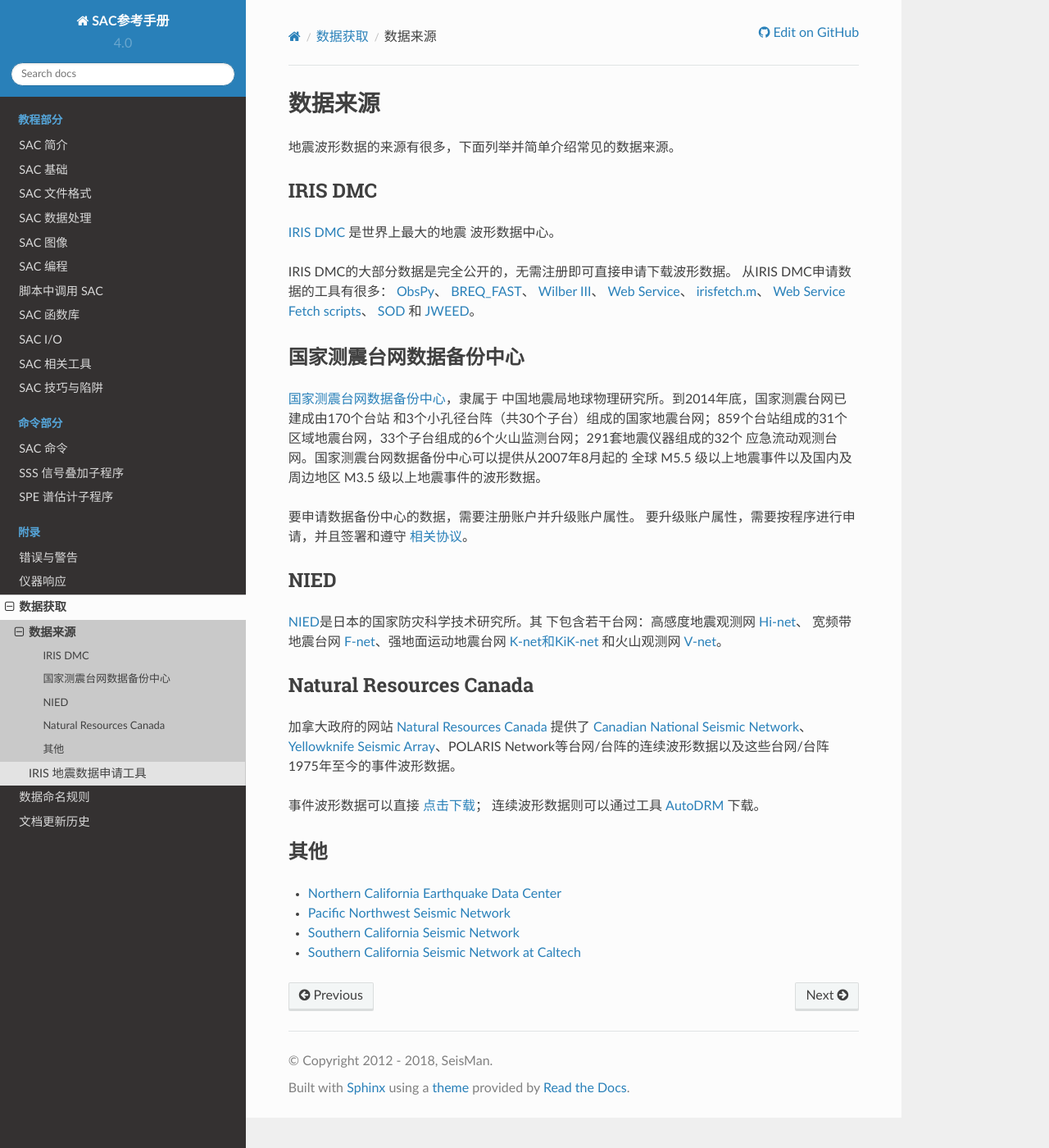
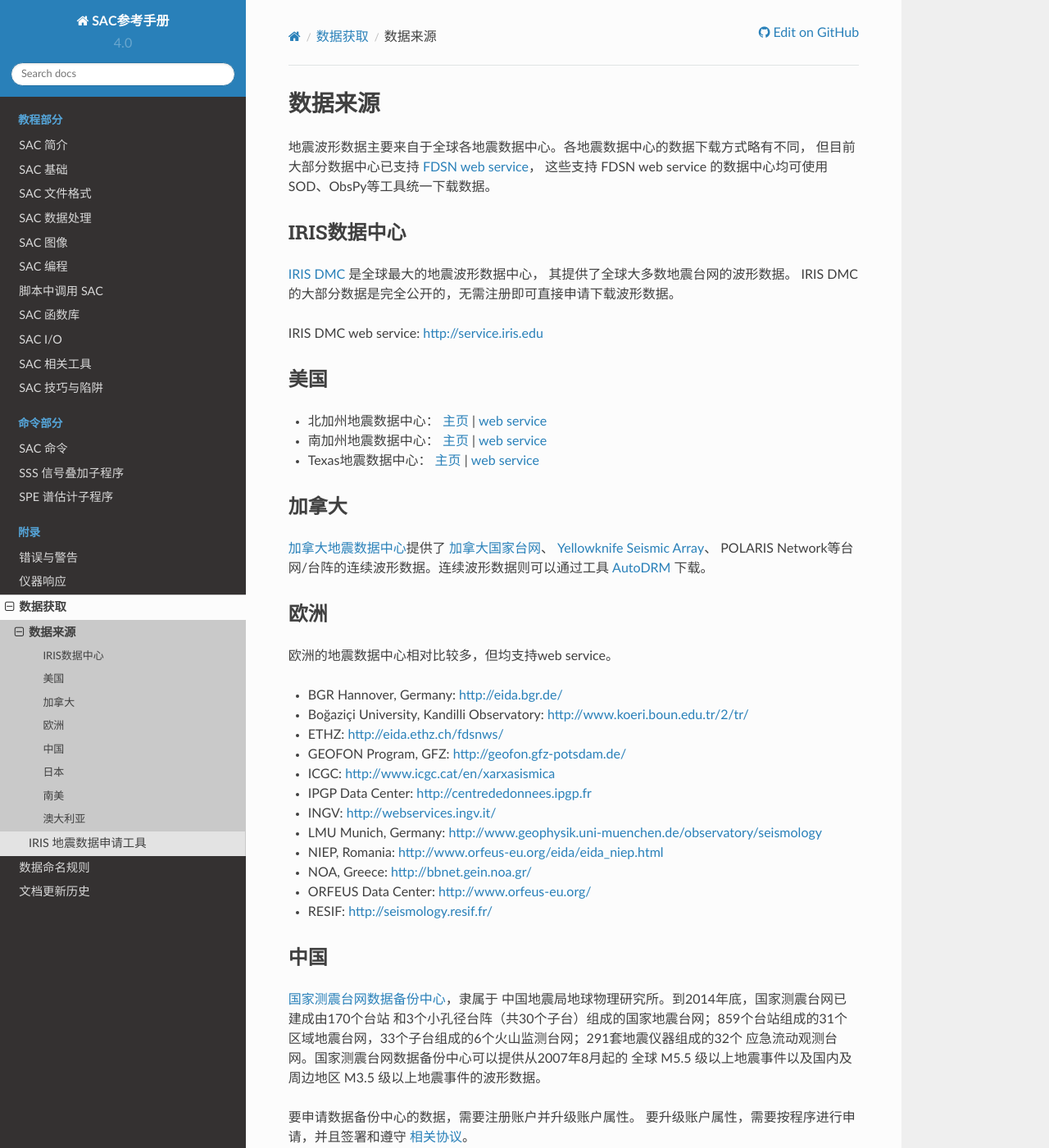
Before and after one commit to seisman/SAC_Docs_zh, a Sphinx documentation site: the page built from source/appendix/data-fetch/data-center.rst, in a window 1280 px wide and 1400 px high. Shown: the whole window at 82% size. Built offline with Sphinx 7.4.7 and the Read the Docs theme 2.0.0, drawn with Linux system fonts in a browser that asks for light colours; some of the changed text lies outside the part shown.

Commit message:
Update data center

```diff
--- a/source/appendix/data-fetch/data-center.rst
+++ b/source/appendix/data-fetch/data-center.rst
@@ -1,26 +1,61 @@
 数据来源
 ========
 
-地震波形数据的来源有很多，下面列举并简单介绍常见的数据来源。
+地震波形数据主要来自于全球各地震数据中心。各地震数据中心的数据下载方式略有不同，
+但目前大部分数据中心已支持 `FDSN web service <https://www.fdsn.org/webservices/>`__\ ，
+这些支持 FDSN web service 的数据中心均可使用 SOD、ObsPy等工具统一下载数据。
 
-IRIS DMC
---------
+IRIS数据中心
+------------
 
-`IRIS DMC <http://ds.iris.edu/ds/nodes/dmc/>`_ 是世界上最大的地震
-波形数据中心。
+`IRIS DMC <http://ds.iris.edu/ds/nodes/dmc/>`_ 是全球最大的地震波形数据中心，
+其提供了全球大多数地震台网的波形数据。
+IRIS DMC的大部分数据是完全公开的，无需注册即可直接申请下载波形数据。
 
-IRIS DMC的大部分数据是完全公开的，无需注册即可直接申请下载波形数据。
-从IRIS DMC申请数据的工具有很多： `ObsPy <http://docs.obspy.org/>`_\ 、
-`BREQ_FAST <https://ds.iris.edu/ds/nodes/dmc/manuals/breq_fast/>`_\ 、
-`Wilber III <http://ds.iris.edu/wilber3/find_event>`_\ 、
-`Web Service <http://service.iris.edu/>`_\ 、
-`irisfetch.m <http://ds.iris.edu/ds/nodes/dmc/software/downloads/irisfetch.m/>`_\ 、
-`Web Service Fetch scripts <https://seiscode.iris.washington.edu/projects/ws-fetch-scripts>`_\ 、
-`SOD <http://www.seis.sc.edu/sod/>`_ 和
-`JWEED <https://ds.iris.edu/ds/nodes/dmc/software/downloads/jweed/>`_\ 。
+IRIS DMC web service: http://service.iris.edu
 
-国家测震台网数据备份中心
-------------------------
+美国
+----
+
+- 北加州地震数据中心：
+  `主页 <http://www.ncedc.org/>`__ |
+  `web service <http://service.ncedc.org>`__
+- 南加州地震数据中心：
+  `主页 <http://www.scsn.org/>`__ |
+  `web service <http://scedc.caltech.edu/>`__
+- Texas地震数据中心：
+  `主页 <http://www.beg.utexas.edu/texnet>`__ |
+  `web service <http://rtserve.beg.utexas.edu/>`__
+
+加拿大
+------
+
+`加拿大地震数据中心 <http://www.earthquakescanada.nrcan.gc.ca/index-en.php>`_\
+提供了 `加拿大国家台网 <http://www.earthquakescanada.nrcan.gc.ca/stndon/CNSN-RNSC/index-en.php>`_\ 、
+\ `Yellowknife Seismic Array <http://can-ndc.nrcan.gc.ca/yka/index-en.php>`_\ 、
+POLARIS Network等台网/台阵的连续波形数据。连续波形数据则可以通过工具
+`AutoDRM <http://www.earthquakescanada.nrcan.gc.ca/stndon/AutoDRM/index-en.php>`_ 下载。
+
+欧洲
+----
+
+欧洲的地震数据中心相对比较多，但均支持web service。
+
+- BGR Hannover, Germany: http://eida.bgr.de/
+- Boğaziçi University, Kandilli Observatory: http://www.koeri.boun.edu.tr/2/tr/
+- ETHZ: http://eida.ethz.ch/fdsnws/
+- GEOFON Program, GFZ: http://geofon.gfz-potsdam.de/
+- ICGC: http://www.icgc.cat/en/xarxasismica
+- IPGP Data Center: http://centrededonnees.ipgp.fr
+- INGV: http://webservices.ingv.it/
+- LMU Munich, Germany: http://www.geophysik.uni-muenchen.de/observatory/seismology
+- NIEP, Romania: http://www.orfeus-eu.org/eida/eida_niep.html
+- NOA, Greece: http://bbnet.gein.noa.gr/
+- ORFEUS Data Center: http://www.orfeus-eu.org/
+- RESIF: http://seismology.resif.fr/
+
+中国
+----
 
 `国家测震台网数据备份中心 <http://www.seisdmc.ac.cn/>`_\ ，隶属于
 中国地震局地球物理研究所。到2014年底，国家测震台网已建成由170个台站
@@ -33,34 +68,23 @@ IRIS DMC的大部分数据是完全公开的，无需注册即可直接申请下
 要升级账户属性，需要按程序进行申请，并且签署和遵守
 `相关协议 <http://www.seisdmc.ac.cn/class/view?id=8>`_\ 。
 
-NIED
+日本
 ----
 
 `NIED <http://www.bosai.go.jp/>`_\ 是日本的国家防灾科学技术研究所。其
-下包含若干台网：高感度地震观测网
-`Hi-net <http://www.hinet.bosai.go.jp/>`_\ 、 宽频带地震台网
-`F-net <http://www.fnet.bosai.go.jp/>`_\ 、强地面运动地震台网
-`K-net和KiK-net <http://www.kyoshin.bosai.go.jp/>`_ 和火山观测网
-`V-net <http://www.vnet.bosai.go.jp/>`_\ 。
+下包含若干台网：
 
-Natural Resources Canada
-------------------------
+- 高感度地震观测网 `Hi-net <http://www.hinet.bosai.go.jp/>`_
+- 宽频带地震台网 `F-net <http://www.fnet.bosai.go.jp/>`_
+- 强地面运动地震台网 `K-net和KiK-net <http://www.kyoshin.bosai.go.jp/>`_
+- 火山观测网 `V-net <http://www.vnet.bosai.go.jp/>`_
 
-加拿大政府的网站 `Natural Resources Canada <http://www.nrcan.gc.ca/home>`_ 提供了
-`Canadian National Seismic Network <http://www.earthquakescanada.nrcan.gc.ca/stndon/CNSN-RNSC/index-en.php>`_\ 、
-`Yellowknife Seismic Array <http://can-ndc.nrcan.gc.ca/yka/index-en.php>`_\ 、POLARIS
-Network等台网/台阵的连续波形数据以及这些台网/台阵1975年至今的事件波形数据。
-
-事件波形数据可以直接
-`点击下载 <http://www.earthquakescanada.nrcan.gc.ca/stndon/NWFA-ANFO/eve/index-en.php>`_\ ；
-连续波形数据则可以通过工具 `AutoDRM`_ 下载。
-
-.. _AutoDRM: http://www.earthquakescanada.nrcan.gc.ca/stndon/AutoDRM/index-en.php
-
-其他
+南美
 ----
 
--  `Northern California Earthquake Data Center <http://www.ncedc.org/>`_
--  `Pacific Northwest Seismic Network <https://pnsn.org/>`_
--  `Southern California Seismic Network <http://www.scsn.org/>`_
--  `Southern California Seismic Network at Caltech <http://scedc.caltech.edu/>`_
+- USP Seismological Center, Brazil: http://www.moho.iag.usp.br/
+
+澳大利亚
+--------
+
+- AusPass, Australia: http://auspass.edu.au/
```
